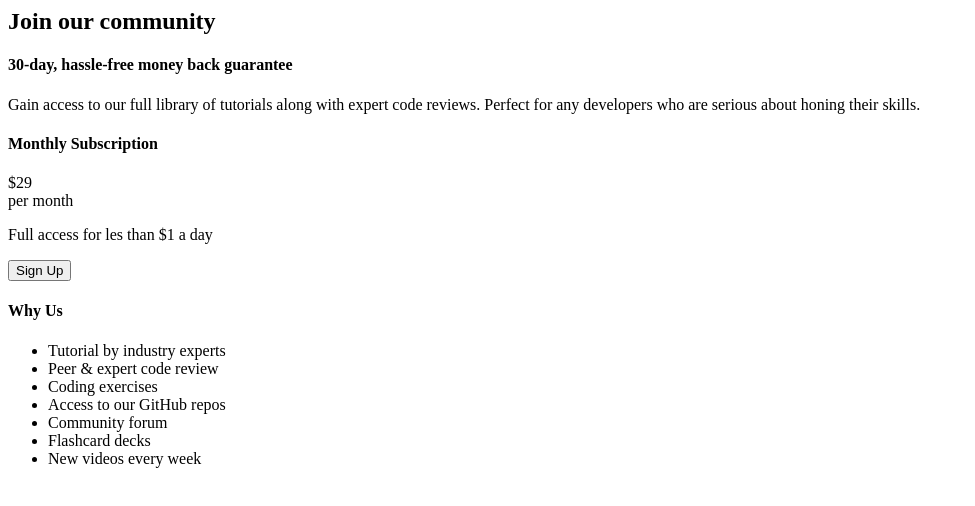
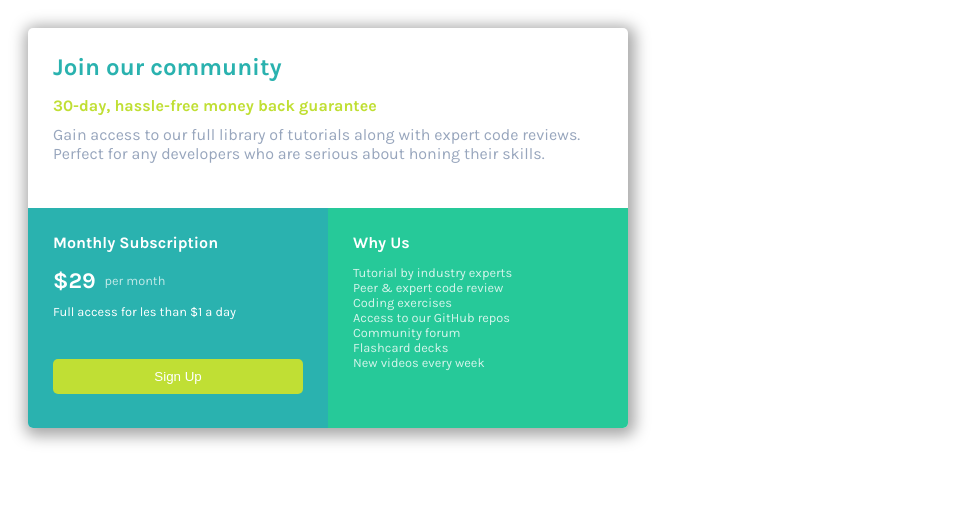
Before and after one commit to g-Barsani/pricing-card-frontend-mentor-challange, a plain HTML site: page index.html in a window 1280 px wide. Shown: the whole page, without its empty margins (0-975 px from the left). Drawn offline with Linux system fonts and the light colour scheme.

Commit message:
Update index.html

```diff
--- a/index.html
+++ b/index.html
@@ -4,7 +4,7 @@
     <link rel="preconnect" href="https://fonts.googleapis.com">
     <link rel="preconnect" href="https://fonts.gstatic.com" crossorigin>
     <link href="https://fonts.googleapis.com/css2?family=Karla:wght@400;700&display=swap" rel="stylesheet">
-    <link href="./style.css" rel="stylesheet>"
+    <link href="./style.css" rel="stylesheet">
   </head>
   <body>
     <div id="card">
```
